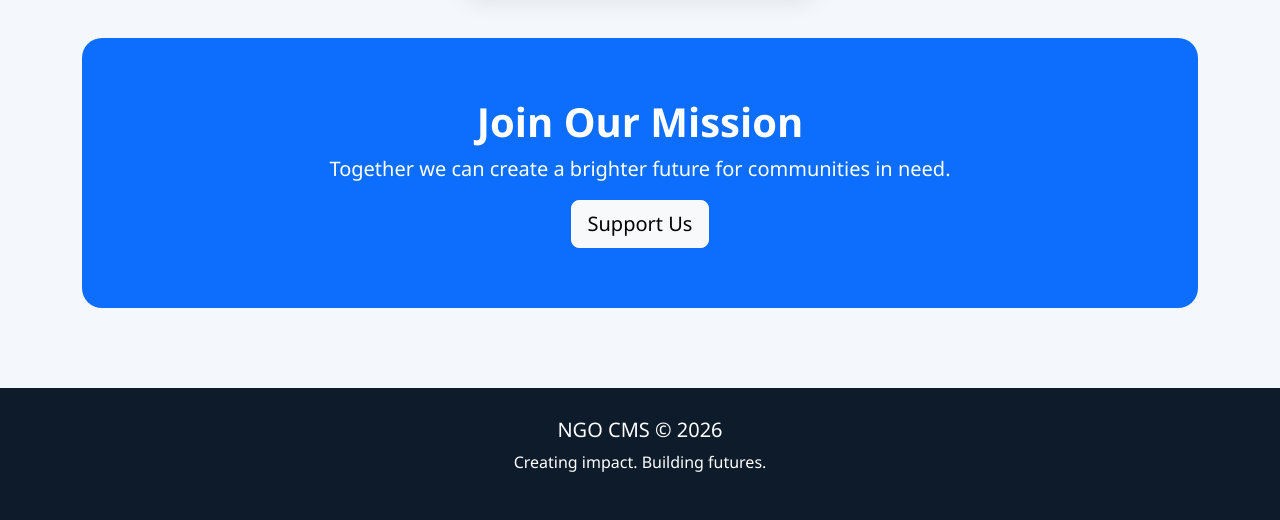
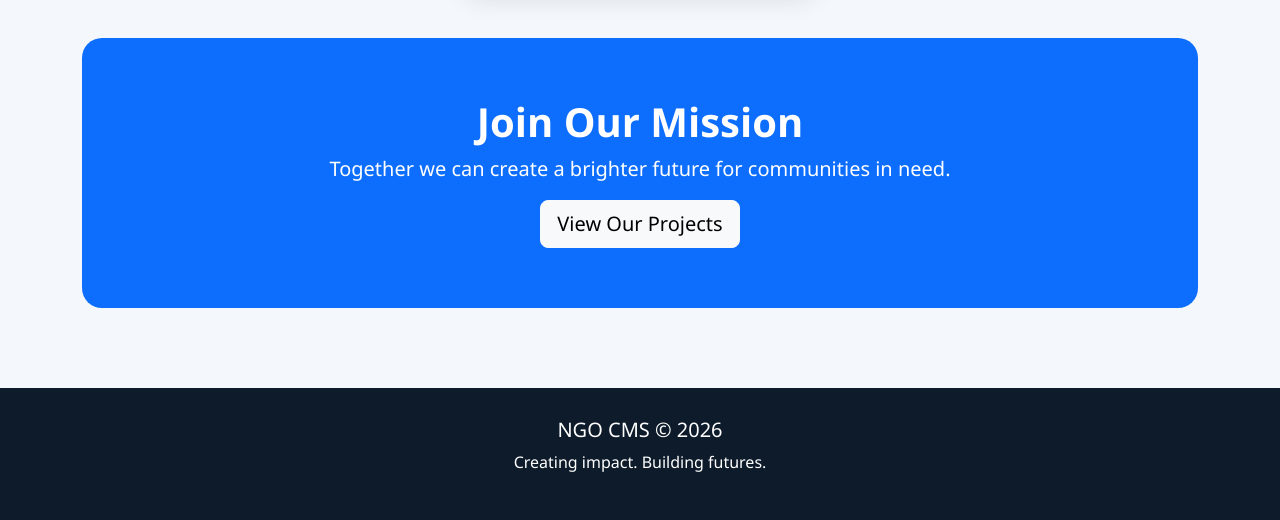
Before and after one commit to Aadityaaswale/ngo-cms-home-management, a Django app: page /about/ in a window 1280 px wide. Shown: the part 2049-2569 px from the top of the page. Run offline with Django 5.2, Linux system fonts and the light colour scheme; data comes from the database, SQL or seed files in the repository.

Commit message:
Added projects navigation to about page

```diff
--- a/templates/about.html
+++ b/templates/about.html
@@ -164,7 +164,8 @@
 
         <div class="navbar-nav ms-auto">
             <a class="nav-link" href="/">Home</a>
-            <a class="nav-link active" href="/about/">About</a>
+            <a class="nav-link active" href="/about/">About Us</a>
+            <a class="nav-link" href="/projects/">Projects</a>
         </div>
 
     </div>
@@ -265,9 +266,9 @@
                 Together we can create a brighter future for communities in need.
             </p>
 
-            <button class="btn btn-light btn-lg">
-                Support Us
-            </button>
+           <a href="/projects/" class="btn btn-light btn-lg">
+    View Our Projects
+</a>
 
         </div>
     </div>
```
